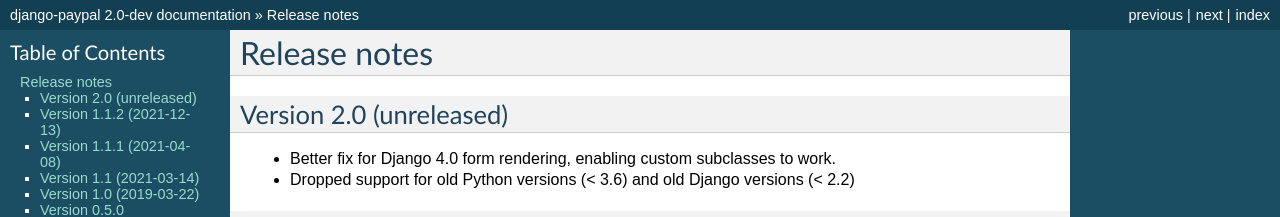
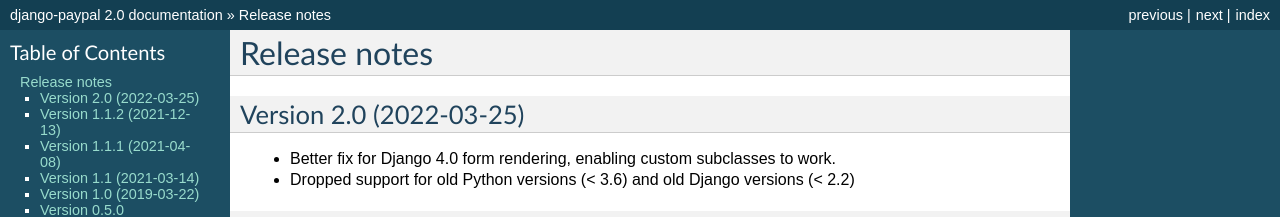
Before and after one commit to spookylukey/django-paypal, a Sphinx documentation site: the page built from docs/release_notes.rst, in a window 1280 px wide and 900 px high. Shown: the top 217 px of the window. Built offline with Sphinx 7.4.7, drawn with Linux system fonts in a browser that asks for light colours; some of the changed text lies outside the part shown.

Commit message:
Version bump - 2.0

```diff
--- a/docs/conf.py
+++ b/docs/conf.py
@@ -49,7 +49,7 @@
 # The short X.Y version.
 version = "2.0"
 # The full version, including alpha/beta/rc tags.
-release = "2.0-dev"
+release = "2.0"
 
 # The language for content autogenerated by Sphinx. Refer to documentation
 # for a list of supported languages.
--- a/docs/release_notes.rst
+++ b/docs/release_notes.rst
@@ -2,7 +2,7 @@
  Release notes
 ===============
 
-Version 2.0 (unreleased)
+Version 2.0 (2022-03-25)
 ------------------------
 
 * Better fix for Django 4.0 form rendering, enabling custom subclasses to work.
--- a/paypal/__init__.py
+++ b/paypal/__init__.py
@@ -1 +1 @@
-__version__ = "2.0-dev"
+__version__ = "2.0"
--- a/setup.py
+++ b/setup.py
@@ -15,7 +15,7 @@
 
 setup(
     name="django-paypal",
-    version="2.0-dev",
+    version="2.0",
     author="John Boxall",
     author_email="john@handimobility.ca",
     maintainer="Luke Plant",
```
Also changed, not shown: 1 other file.
